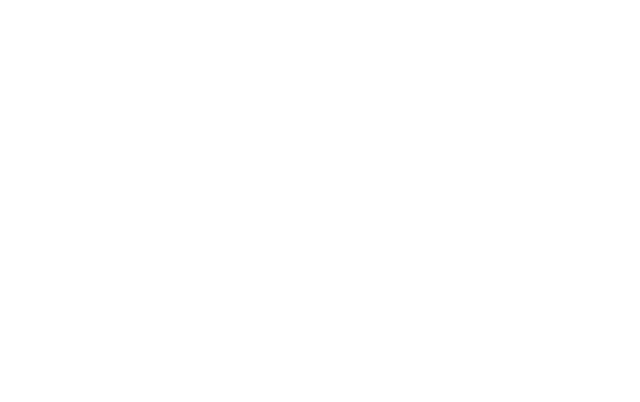
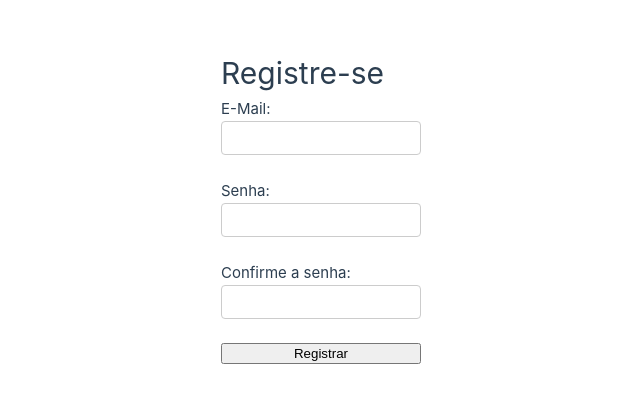
Before and after one commit to Erikaa81/consumy-vue, a Vue app: page /new in a window 1280 px wide. Before the commit this address had no page. Shown: the part 194-596 px from the top of the page, without its empty margins (219-859 px from the left). Built offline with nearby package versions, Linux system fonts and the light colour scheme.

Commit message:
feat: Adiciona componente Registration e cria rota

```diff
--- /dev/null
+++ b/src/components/Registration.vue
@@ -0,0 +1,76 @@
+<script setup lang="ts">
+import { useRouter } from 'vue-router';
+import { ref } from 'vue';
+import { Auth } from '../auth';
+
+const router = useRouter();
+const email = ref('');
+const password = ref('');
+const passwordConfirmation = ref('');
+const errorMessage = ref('');
+const awaiting = ref(false);
+const registerSuccess = ref(false);
+
+const auth = new Auth();
+
+async function onSubmit() {
+  awaiting.value = true;
+
+  try {
+    await auth.register(email.value, password.value, passwordConfirmation.value);
+    registerSuccess.value = true;
+    router.push('/');
+
+    errorMessage.value = '';
+  } catch (error) {
+    awaiting.value = false;
+    console.error('Erro durante o registro:', error);
+    errorMessage.value = 'Ocorreu um erro durante o registro.';
+  }
+}
+</script>
+
+<template>
+  <div>
+    <h1>Registre-se</h1>
+    <form @submit.prevent="onSubmit">
+      <label>E-Mail: </label>
+      <input v-model="email" type="email" /><br />
+      <label>Senha: </label>
+      <input v-model="password" type="password" /><br />
+      <label>Confirme a senha: </label>
+      <input v-model="passwordConfirmation" type="password" /><br />
+      <button type="submit" v-show="!awaiting">Registrar</button>
+    </form>
+    <div v-if="errorMessage" style="color: red">{{ errorMessage }}</div>
+  </div>
+</template>
+
+<style scoped>
+form {
+  display: flex;
+  flex-direction: column;
+  max-width: 400px;
+  margin: auto;
+}
+
+.form-group {
+  display: flex;
+  justify-content: flex-end;
+  margin-bottom: 15px;
+}
+
+label {
+  min-width: 150px;
+  text-align: left;
+  margin-right: 10px;
+}
+
+input {
+  width: 200px;
+  padding: 8px;
+  font-size: 14px;
+  border: 1px solid #ccc;
+  border-radius: 4px;
+}
+</style>
--- a/src/router/index.ts
+++ b/src/router/index.ts
@@ -1,6 +1,8 @@
 import { createRouter, createWebHistory } from 'vue-router'
 import SignIn from '../components/SignIn.vue'
 import WelcomeView from '../views/WelcomeView.vue'
+import Registration from '../components/Registration.vue'
+
 
 const router = createRouter({
   history: createWebHistory(import.meta.env.BASE_URL),
@@ -14,9 +16,13 @@ const router = createRouter({
       path: '/signin',
       name: 'signin',
       component: SignIn
+      },
+      {
+        path: '/new',
+        name: 'new',
+        component: Registration
       }
-
-  ]
+    ]
 })
 
 export default router
```
